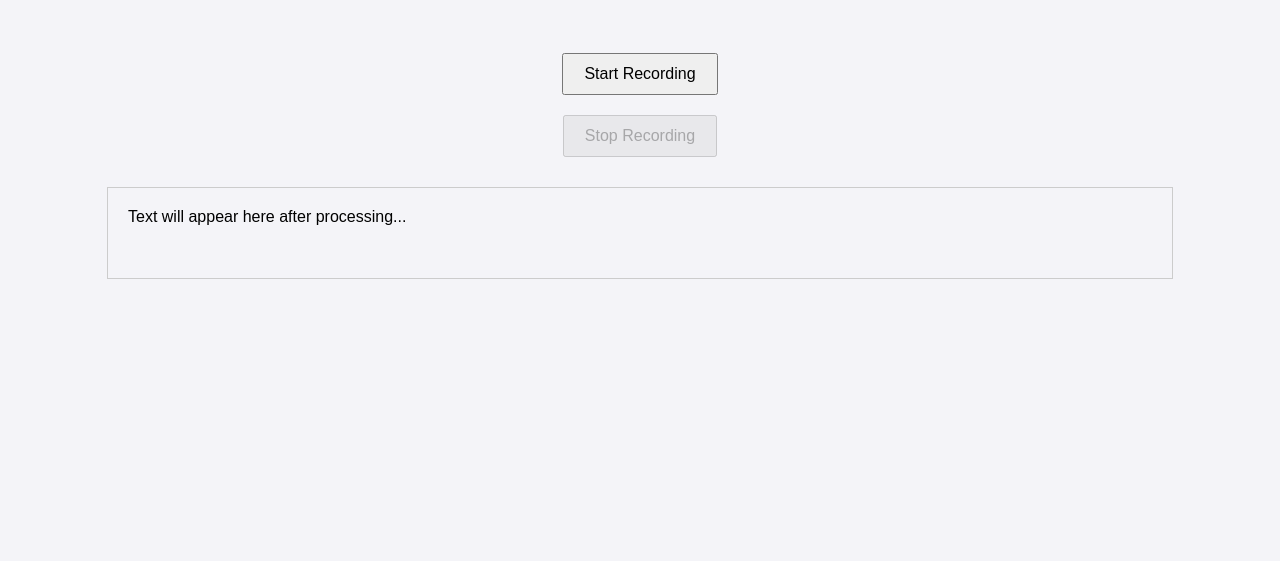
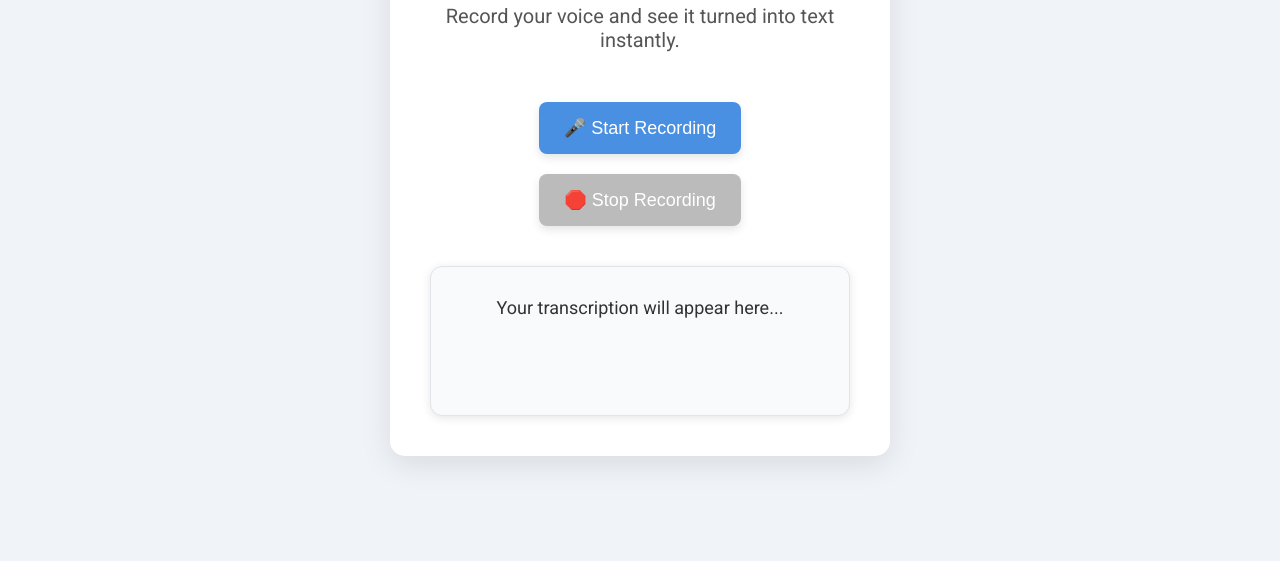
Before and after one commit to samkorostov/HackathonGroup, a website: page frontend/index.html in a window 1280 px wide. Shown: the part 239-800 px from the top of the page. Drawn offline with Linux system fonts and the light colour scheme.

Commit message:
Changed the a

```diff
--- a/frontend/app.js
+++ b/frontend/app.js
@@ -1,4 +1,3 @@
-
 document.getElementById('start').addEventListener('click', function() {
     navigator.mediaDevices.getUserMedia({ audio: true })
         .then(stream => {
@@ -16,8 +15,9 @@ document.getElementById('start').addEventListener('click', function() {
                 reader.readAsDataURL(audioBlob);
                 reader.onloadend = () => {
                     const base64AudioMessage = reader.result.split(',')[1];
-                    fetch('https://4fp3lzf207.execute-api.us-west-2.amazonaws.com/dev', {
+                    fetch('https://4fp3lzf207.execute-api.us-west-2.amazonaws.com/dev/stream', {
                         method: 'POST',
+                        mode: 'no-cors',
                         headers: { 'Content-Type': 'application/json' },
                         body: JSON.stringify({ message: base64AudioMessage })
                     })
--- a/frontend/index.html
+++ b/frontend/index.html
@@ -1,17 +1,22 @@
-
 <!DOCTYPE html>
 <html lang="en">
 <head>
     <meta charset="UTF-8">
     <meta name="viewport" content="width=device-width, initial-scale=1.0">
-    <title>Live Audio Stream to Text</title>
+    <title>Audio Transcription App</title>
     <link rel="stylesheet" href="styles.css">
+    <link rel="icon" href="favicon.ico" type="image/x-icon">
+    <link href="https://fonts.googleapis.com/css2?family=Roboto:wght@400;700&display=swap" rel="stylesheet"> <!-- New font -->
 </head>
 <body>
-    <div class="container">
-        <button id="start">Start Recording</button>
-        <button id="stop" disabled>Stop Recording</button>
-        <div id="textOutput">Text will appear here after processing...</div>
+    <div class="app-container">
+        <h1 id="title">Transcribe It!</h1> <!-- New title with bigger font -->
+        <p class="subtitle">Record your voice and see it turned into text instantly.</p>
+        <div class="controls">
+            <button id="start">🎤 Start Recording</button>
+            <button id="stop" disabled>🛑 Stop Recording</button>
+        </div>
+        <div id="textOutput">Your transcription will appear here...</div>
     </div>
     <script src="app.js"></script>
 </body>
--- a/frontend/styles.css
+++ b/frontend/styles.css
@@ -1,31 +1,85 @@
+/* Import Google Font */
+@import url('https://fonts.googleapis.com/css2?family=Roboto:wght@400;700&display=swap');
+
+* {
+    box-sizing: border-box;
+}
 
 body, html {
     height: 100%;
     margin: 0;
-    font-family: Arial, sans-serif;
+    font-family: 'Roboto', sans-serif;
+    background-color: #f0f4f8;
+    display: flex;
+    justify-content: center;
+    align-items: center;
 }
 
-.container {
-    height: 100%;
-    display: flex;
-    flex-direction: column;
-    align-items: center;
-    justify-content: center;
-    background-color: #f4f4f8;
+.app-container {
+    background-color: #ffffff;
+    border-radius: 15px;
+    padding: 40px;
+    box-shadow: 0px 8px 30px rgba(0, 0, 0, 0.1);
+    text-align: center;
+    max-width: 500px;
+    width: 100%;
+    margin: auto;
+}
+
+#title {
+    font-size: 42px;
+    color: #4A90E2;
+    margin-bottom: 10px;
+    font-weight: 700;
+}
+
+.subtitle {
+    font-size: 20px;
+    color: #555;
+    margin-bottom: 40px;
+}
+
+.controls {
+    margin-bottom: 30px;
 }
 
 button {
-    padding: 10px 20px;
-    font-size: 16px;
+    padding: 15px 25px;
+    font-size: 18px;
     margin: 10px;
     cursor: pointer;
+    background-color: #4A90E2;
+    color: white;
+    border: none;
+    border-radius: 8px;
+    box-shadow: 0px 4px 8px rgba(0, 0, 0, 0.1);
+    transition: background-color 0.3s ease, transform 0.2s ease;
+}
+
+button:hover {
+    background-color: #357ABD;
+    transform: scale(1.05);
+}
+
+button:disabled {
+    background-color: #bbb;
+    cursor: not-allowed;
 }
 
 #textOutput {
-    margin-top: 20px;
-    padding: 20px;
-    border: 1px solid #ccc;
-    width: 80%;
-    min-height: 50px;
-    word-wrap: break-word;
+    margin-top: 30px;
+    padding: 30px;
+    border-radius: 12px;
+    border: 1px solid #e1e4e8;
+    background-color: #f9fafb;
+    font-size: 18px;
+    min-height: 150px;
+    color: #333;
+    box-shadow: 0px 2px 10px rgba(0, 0, 0, 0.1);
 }
+
+#textOutput:empty::before {
+    content: "Your transcription will appear here...";
+    color: #999;
+    font-style: italic;
+}
--- /dev/null
+++ b/package.json
@@ -0,0 +1,5 @@
+{
+  "devDependencies": {
+    "http-server": "^14.1.1"
+  }
+}
```
Also changed, not shown: 2 other files.
